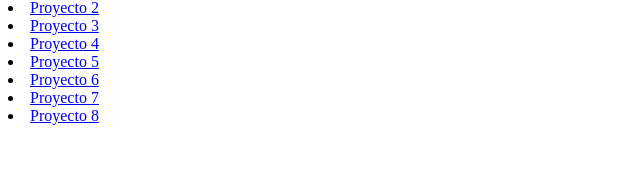
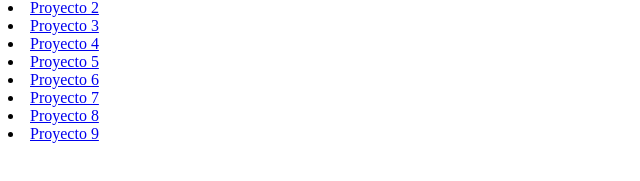
Before and after one commit to Kuripipeer/TodosProyectos, a plain HTML site: page index.html in a window 1280 px wide. Shown: the part 81-262 px from the top of the page, 0-640 px from the left. Drawn offline with Linux system fonts and the light colour scheme.

Commit message:
agregar proyecto9 al index

```diff
--- a/index.html
+++ b/index.html
@@ -18,6 +18,7 @@
     <li><a href="Pry6/index.html">Proyecto 6</a></li>
     <li><a href="Proyecto7/index.html">Proyecto 7</a></li>
     <li><a href="Proyecto8/index.html">Proyecto 8</a></li>
+    <li><a href="Proyecto9/index.html">Proyecto 9</a></li>
 </body>
 
 </html>
```
